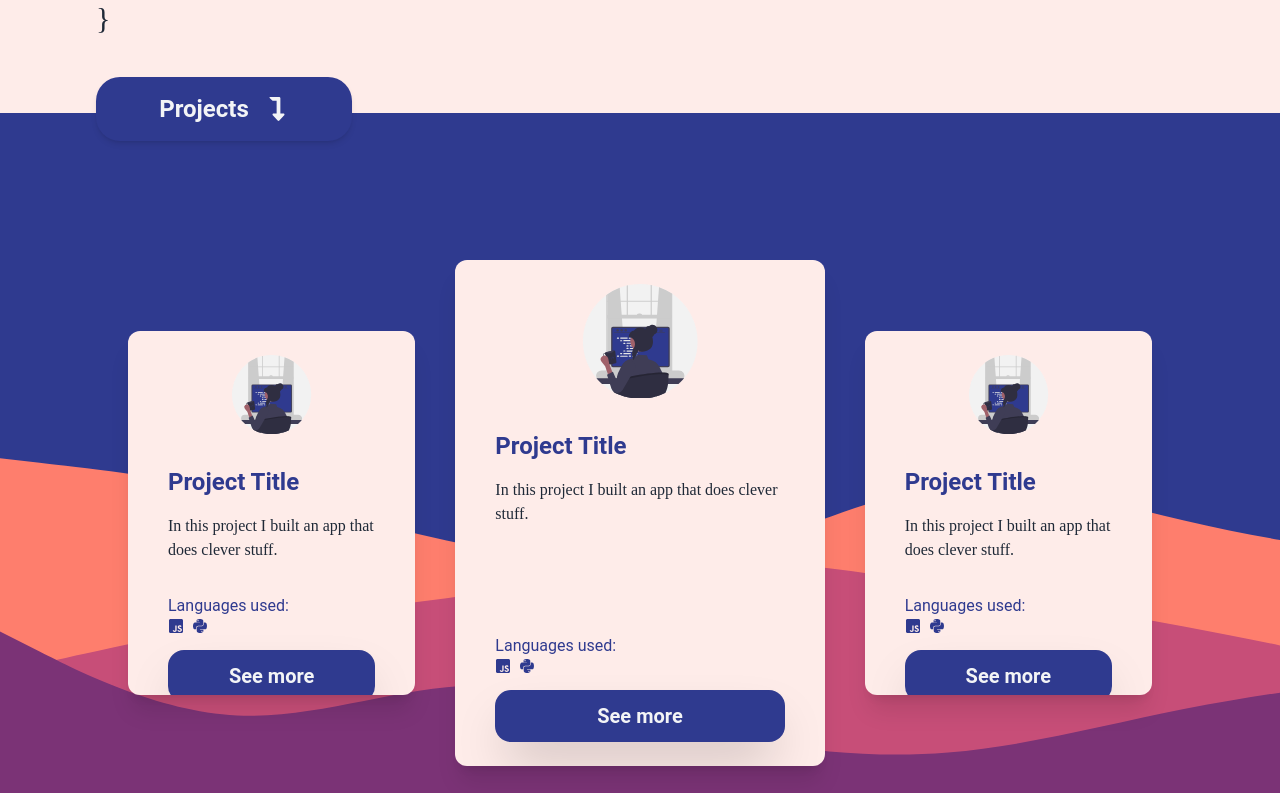
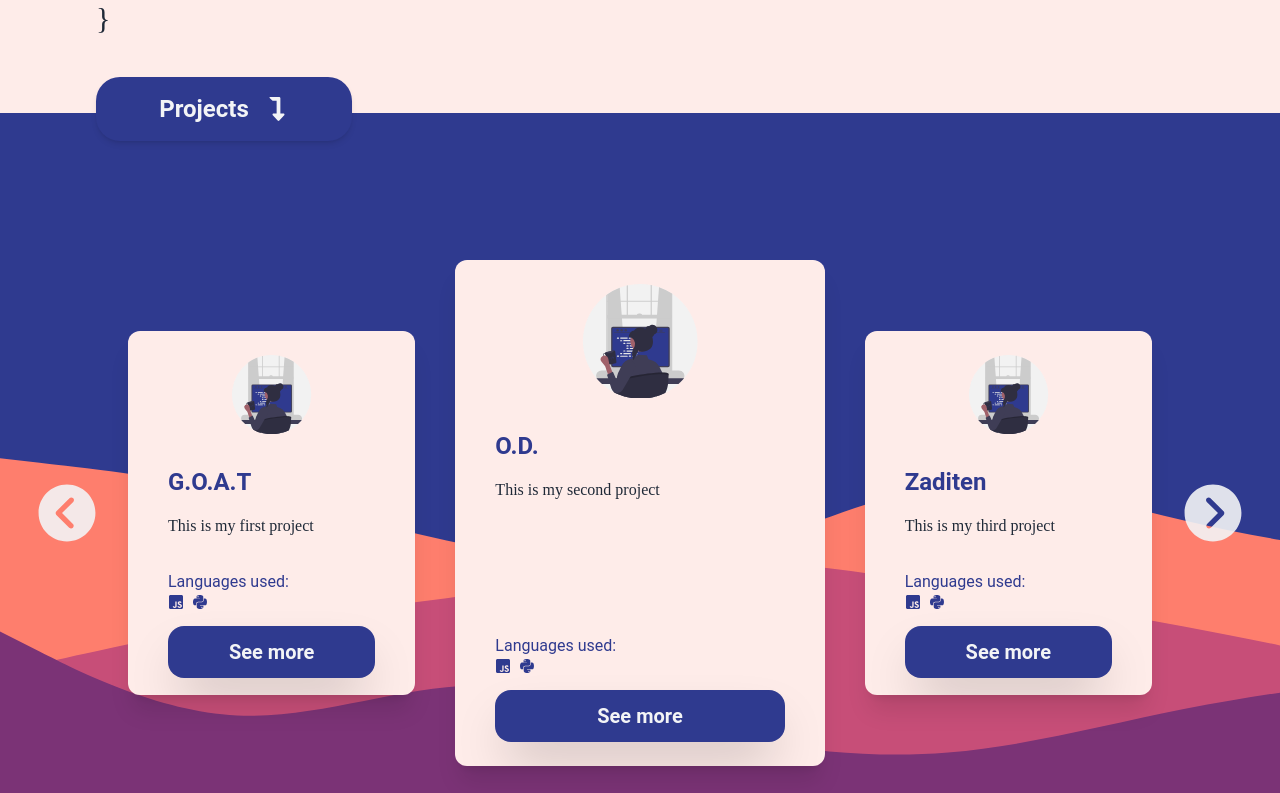
Before and after one commit to Danvs60/Portfolio-Website, a React (Create React App) app: page / in a window 1280 px wide. Shown: the part 687-1480 px from the top of the page. Built offline with nearby package versions, Linux system fonts and the light colour scheme.

Commit message:
added slider

```diff
--- a/src/components/Card.jsx
+++ b/src/components/Card.jsx
@@ -2,19 +2,19 @@ import React from 'react'
 import Sample from '../images/Sample'
 import { FaJsSquare, FaPython } from 'react-icons/fa'
 
-export default function Card({size}) {
+export default function Card({sm, title, desc}) {
   return (
     <div className={`overflow-hidden flex lg:flex-col justify-between
     gap-y-8 gap-x-12
     px-10 py-6 rounded-xl shadow-xl text-gray-800 bg-mistyRose-500
-    ${size === "sm" ? "lg:h-3/5 lg:w-2/4" : "lg:h-5/6 lg:w-2/3"}`}>
+    ${sm ? "lg:h-3/5 lg:w-2/4" : "lg:h-5/6 lg:w-2/3"}`}>
       <section className='w-1/3 lg:w-full lg:h-1/4'>
         <Sample/>
       </section>
       <section className='h-full'>
-        <h2 className='text-2xl 2xl:text-4xl font-bold text-bluePigment-500'>Project Title</h2>
+        <h2 className='text-2xl 2xl:text-4xl font-bold text-bluePigment-500'>{title}</h2>
         <p className='serifText text-base 2xl:text-2xl mt-4'>
-          In this project I built an app that does clever stuff.
+          {desc}
         </p>
       </section>
       <section className='text-bluePigment-500 flex flex-col gap-y-4 justify-between'>
--- /dev/null
+++ b/src/components/CardSlider.jsx
@@ -0,0 +1,54 @@
+import React, { useState, useEffect } from 'react'
+import Card from './Card'
+import { IoIosArrowDroprightCircle, IoIosArrowDropleftCircle } from 'react-icons/io'
+
+export default function CardSlider() {
+
+    let test = [
+        { name: "G.O.A.T", description: "This is my first project" },
+        { name: "O.D.", description: "This is my second project" },
+        { name: "Zaditen", description: "This is my third project" },
+        { name: "Oftabak", description: "This is my fourth project" },
+        { name: "GheeMummy", description: "This is my fifth project" },
+        { name: "Mine craft", description: "This is my sixth project" },
+        { name: "Antihistamine pills", description: "This is my seventh project" },
+    ]
+
+    const [repos, setRepos] = useState(test)
+
+    // const getRepos = () => {
+    //   fetch("https://api.github.com/users/Danvs60/repos")
+    //   .then(res => res.json())
+    //   .then(data => console.log(data))
+    //   console.info(repos)
+    // }
+
+    // useEffect(() => {
+    //   getRepos()
+    // }, [])
+
+    return (
+        <>
+            <button onClick={() => {
+                let arr = [...repos]
+                setRepos(arr.unshift(arr.pop()))
+                setRepos(arr)
+            }}
+                className='absolute -left-24 text-gray-100 text-opacity-90 hover:scale-125 duration-100'>
+                <IoIosArrowDropleftCircle size={70} />
+            </button>
+            <button onClick={() => {
+                let arr = [...repos]
+                setRepos(arr.push(arr.shift()))
+                setRepos(arr)
+            }}
+                className='absolute -right-24 text-gray-100 text-opacity-90 hover:scale-125 duration-100'>
+                <IoIosArrowDroprightCircle size={70} />
+            </button>
+            {repos.slice(0, 3).map((proj, i) => (
+                // console.log(proj.name, proj.description , i)
+                <Card key={i} sm={i % 2 === 0} title={proj.name} desc={proj.description} />
+            ))}
+        </>
+    )
+}
--- a/src/components/Projects.jsx
+++ b/src/components/Projects.jsx
@@ -1,13 +1,16 @@
 import React from 'react'
 import Waves from '../images/layered-waves-haikei.svg'
 import Card from './Card'
+import CardSlider from './CardSlider'
 
 export default function Projects({reference}) {
+
   return (
     <div ref={reference} className='h-full px-20 xl:px-32 spacer' style={{ backgroundImage: `url(${Waves})` }}>
       <div className='h-full py-24 2xl:py-6 flex flex-col lg:flex-row
-      justify-center gap-x-10 gap-y-8 items-center'>
-      <Card size={"sm"} /> <Card/> <Card size={"sm"}/>
+      justify-center gap-x-10 gap-y-8 items-center relative'>
+      {/* <Card size={"sm"} /> <Card/> <Card size={"sm"}/> */}
+      <CardSlider />
       </div>
     </div>
   )
```
